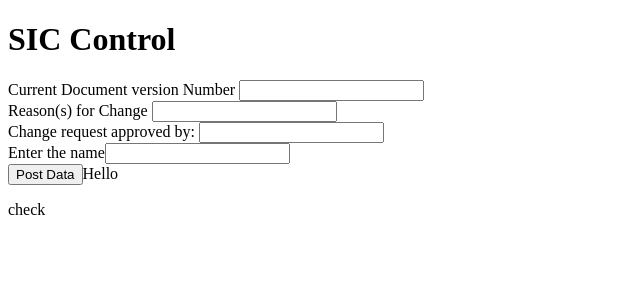
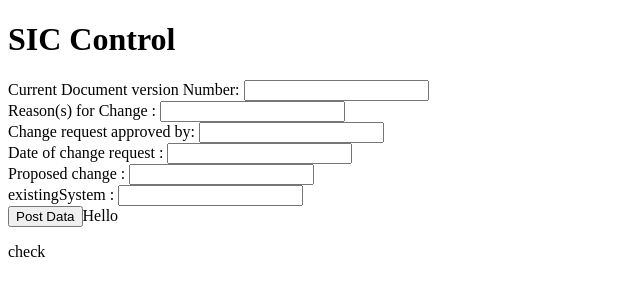
Before and after one commit to Praveenkodadala/fullstack_project, a React app: page / in a window 1280 px wide. Shown: the top 300 px of the page, without its empty margins (0-640 px from the left). Built offline with nearby package versions, Linux system fonts and the light colour scheme; the HTML template or start-up script is replaced by a standard one.

Commit message:
extra fields are added

```diff
--- a/static/App.js
+++ b/static/App.js
@@ -25,7 +25,7 @@ class ProfilePage extends React.Component {
 
   postDataToServer() {
 
-    axios.post('http://localhost:3000/api/users?name=' + document.getElementById('name').value + "&docVersionNumber=" + document.getElementById('number').value + "&reasonsForChange=" + document.getElementById('reason').value + '&changeRequestApprovedBy=' + document.getElementById('approved').value).then(response => {
+    axios.post('http://localhost:3000/api/users?docVersionNumber=' + document.getElementById('number').value + "&reasonsForChange=" + document.getElementById('reason').value + '&changeRequestApprovedBy=' + document.getElementById('approved').value + '&dateOfChagneRequest' + document.getElementById('date').value + "&proposedChange=" + document.getElementById('proposed').value + "&existingSystem=" + document.getElementById('existing').value).then(response => {
       console.log(response);
       this.setState({ completionstatus: response.data });
     }).catch(err => {
@@ -44,17 +44,23 @@ class ProfilePage extends React.Component {
         null,
         "SIC Control"
       ),
-      "Current Document version Number ",
+      "Current Document version Number: ",
       React.createElement("input", { type: "text", id: "number" }),
       React.createElement("br", null),
-      "Reason(s) for Change ",
+      "Reason(s) for Change : ",
       React.createElement("input", { type: "text", id: "reason" }),
       React.createElement("br", null),
       "Change request approved by: ",
       React.createElement("input", { type: "text", id: "approved" }),
       React.createElement("br", null),
-      "Enter the name",
-      React.createElement("input", { type: "text", id: "name" }),
+      "Date of change request : ",
+      React.createElement("input", { type: "text", id: "date" }),
+      React.createElement("br", null),
+      "Proposed change : ",
+      React.createElement("input", { type: "text", id: "proposed" }),
+      React.createElement("br", null),
+      "existingSystem : ",
+      React.createElement("input", { type: "text", id: "existing" }),
       React.createElement("br", null),
       React.createElement(
         "button",
```
Also changed, not shown: src/App.jsx (+8 -8 lines), 3 other files (tests, documents, lock files or other folders).
